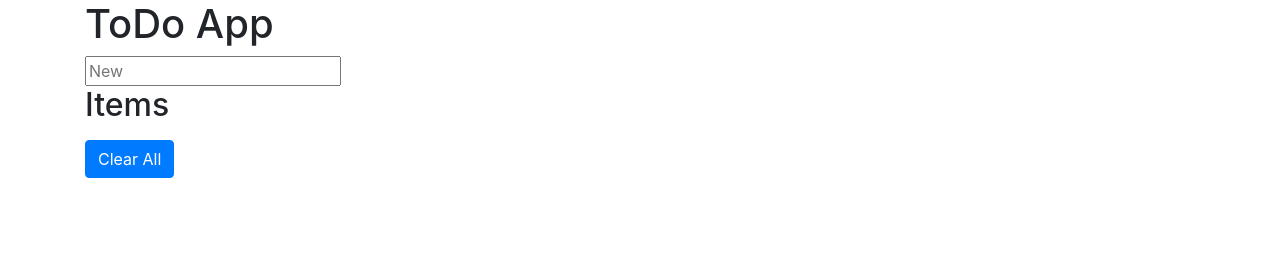
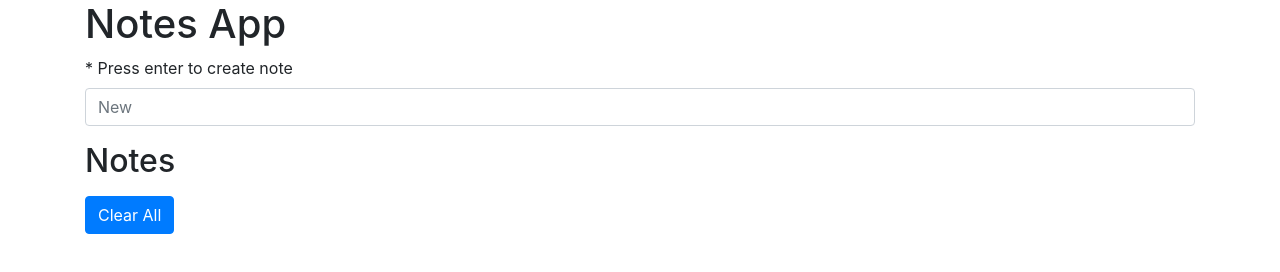
Before and after one commit to rickysegura/CRUD-application, a plain HTML site: page Index.html in a window 1280 px wide. Drawn offline with nearby package versions, Linux system fonts and the light colour scheme.

Commit message:
Update to styling

```diff
--- a/Index.html
+++ b/Index.html
@@ -4,7 +4,8 @@
   <meta charset="UTF-8">
   <meta http-equiv="X-UA-Compatible" content="IE=edge">
   <meta name="viewport" content="width=device-width, initial-scale=1.0">
-  <title>ToDo</title>
+  <title>Note Taker</title>
+  <link rel="shortcut icon" href="notes.jpg" type="image/x-icon">
 
   <!-- Latest compiled and minified CSS -->
   <link rel="stylesheet" href="https://cdn.jsdelivr.net/npm/bootstrap@4.6.1/dist/css/bootstrap.min.css">
@@ -21,15 +22,17 @@
 <body>
   <main class="container">
     <header>
-      <h1>ToDo App</h1>
+      <h1>Notes App</h1>
     </header>
 
-    <form>
-      <input type="text" id="item" placeholder="New" required>
+    <form class="form-group">
+      <label for="item">* Press enter to create note</label>
+      <input type="text" id="item" placeholder="New" class="form-control" required>
     </form>
 
-    <h2>Items</h2>
+    <h2>Notes</h2>
     <ul></ul>
+
     <button type="button" class="btn btn-primary">Clear All</button>
   </main>
 
```
Also changed, not shown: notes.jpg (added).
